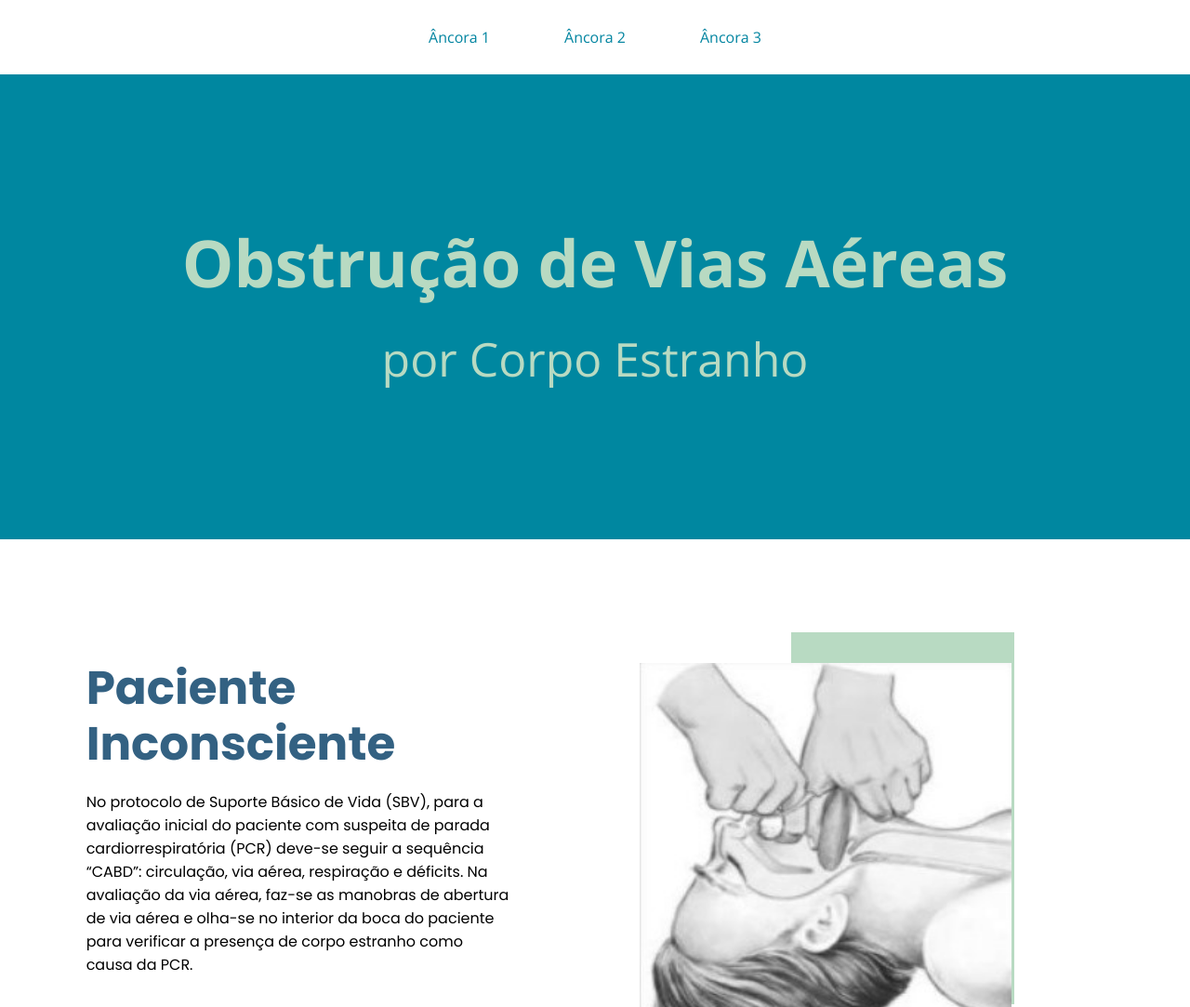
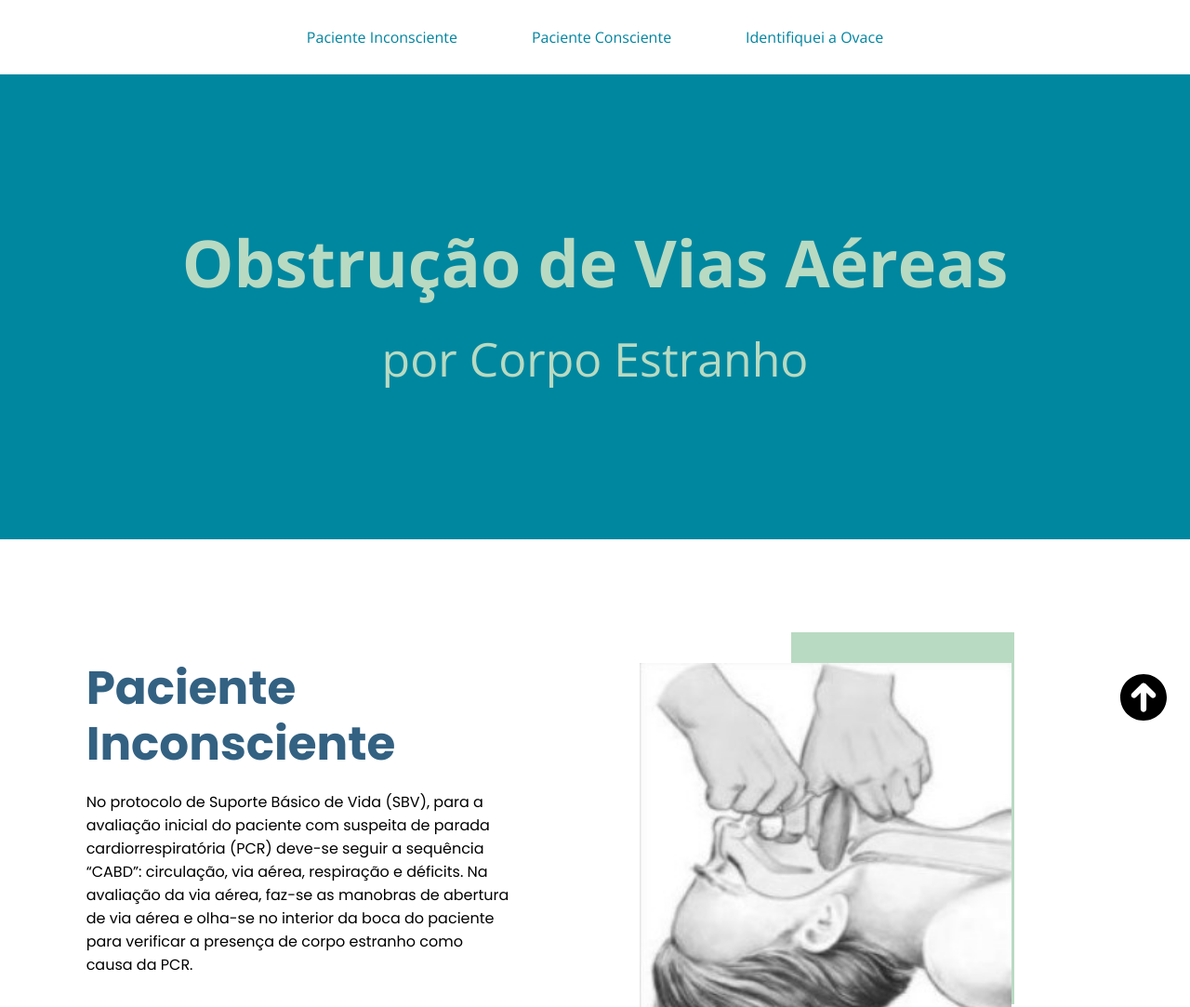
Before and after one commit to mateuspessoa/projeto_integrador_uniesp, a plain HTML site: page index.html in a window 1280 px wide. Shown: the top 1083 px of the page at 93% size. Drawn offline with nearby package versions, Linux system fonts and the light colour scheme.

Commit message:
Botão Voltar ao topo

```diff
--- a/index.html
+++ b/index.html
@@ -9,11 +9,17 @@
 </head>
 <body>
     <header>
-        <nav>
+        <nav id="topo">
             <ul>
-                <li>Âncora 1</li>
-                <li>Âncora 2</li>
-                <li>Âncora 3</li>
+                <a href="#PI">
+                    <li>Paciente Inconsciente</li>
+                </a>
+                <a href="#PC">
+                    <li>Paciente Consciente</li>
+                </a>
+                <a href="#OV">
+                    <li>Identifiquei a Ovace</li>
+                </a>
             </ul>
         </nav>
     </header>
@@ -26,7 +32,7 @@
     <section class="section-2">
         <div class="esquerda">
             <div class="conteudo-1">
-                <h2>Paciente<br>Inconsciente</h2>
+                <h2 id="PI">Paciente<br>Inconsciente</h2>
                 <p>
                     No protocolo de Suporte Básico de Vida (SBV), para a<br>avaliação inicial do paciente
                     com suspeita de parada<br>cardiorrespiratória (PCR) deve-se seguir a sequência<br>“CABD”:
@@ -72,7 +78,8 @@
     <section class="section-4">
         <div class="esquerda-1">
             <div class="conteudo-2">
-                <h2>Paciente<br>Consciente</h2>
+
+                    <h2 id="PC">Paciente<br>Consciente</h2>
                 <p>
                     Embora a perda de consciência seja a causa mais<br>frequente de obstrução das vias
                     aéreas (pela queda<br>da língua), a obstrução por corpos estranhos pode<br>provocar a perda de consciência e PCR. A<br>eventualidade de corpos estranhos obstruindo as vias<br>aéreas
@@ -145,7 +152,7 @@
     <section class="section-8">
         <div class="container">
             <div class="texto-principal-section-8">
-                <h3>IDENTIFIQUEI A OVACE, COMO PROCEDER?</h3>
+                <h3 id="OV">IDENTIFIQUEI A OVACE, COMO PROCEDER?</h3>
             </div>
             <div class="texto-secundario-section-8">
                 <p class="paragrafo">
@@ -256,5 +263,9 @@
             <img src="imagens/imagem3.jpg" alt="imagem3">
         </div>
     </section>
+
+    <a class="link-topo" href="#topo">
+        <img id="topo" class="btn-up" src="imagens/seta.svg" alt="">
+    </a>
 </body>
 </html>
--- a/style.css
+++ b/style.css
@@ -77,6 +77,7 @@ h1 {
 
 .conteudo-1 p {
     font-family: 'Poppins', sans-serif;
+    text-align: justify;
 }
 
 .direita {
@@ -438,3 +439,15 @@ h1 {
 .penultimo-texto img {
     margin-top: 50px;
 }
+
+a {
+    text-decoration: none;
+}
+
+.btn-up {
+    width: 50px;
+    height: auto;
+    position: fixed;
+    right: 25px;
+    bottom: 25px;
+}
```
Also changed, not shown: imagens/seta.svg (added).
